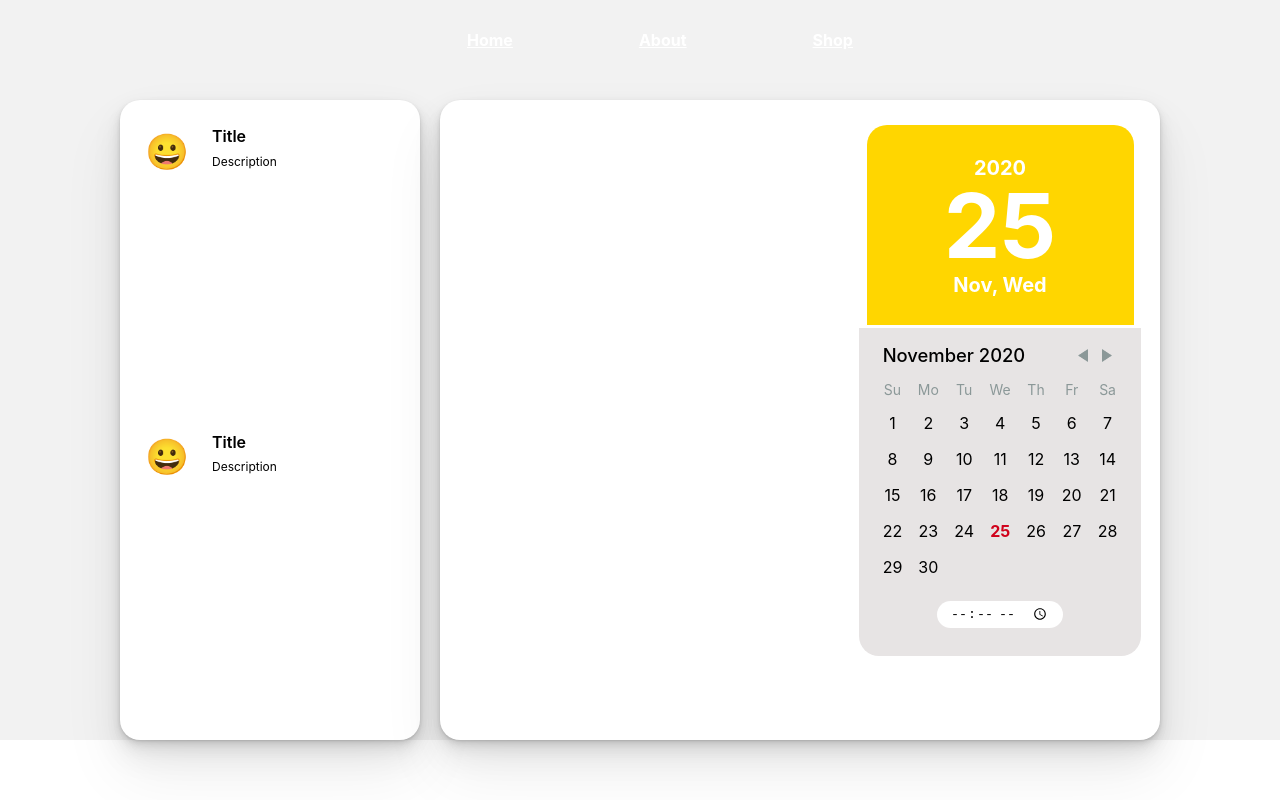
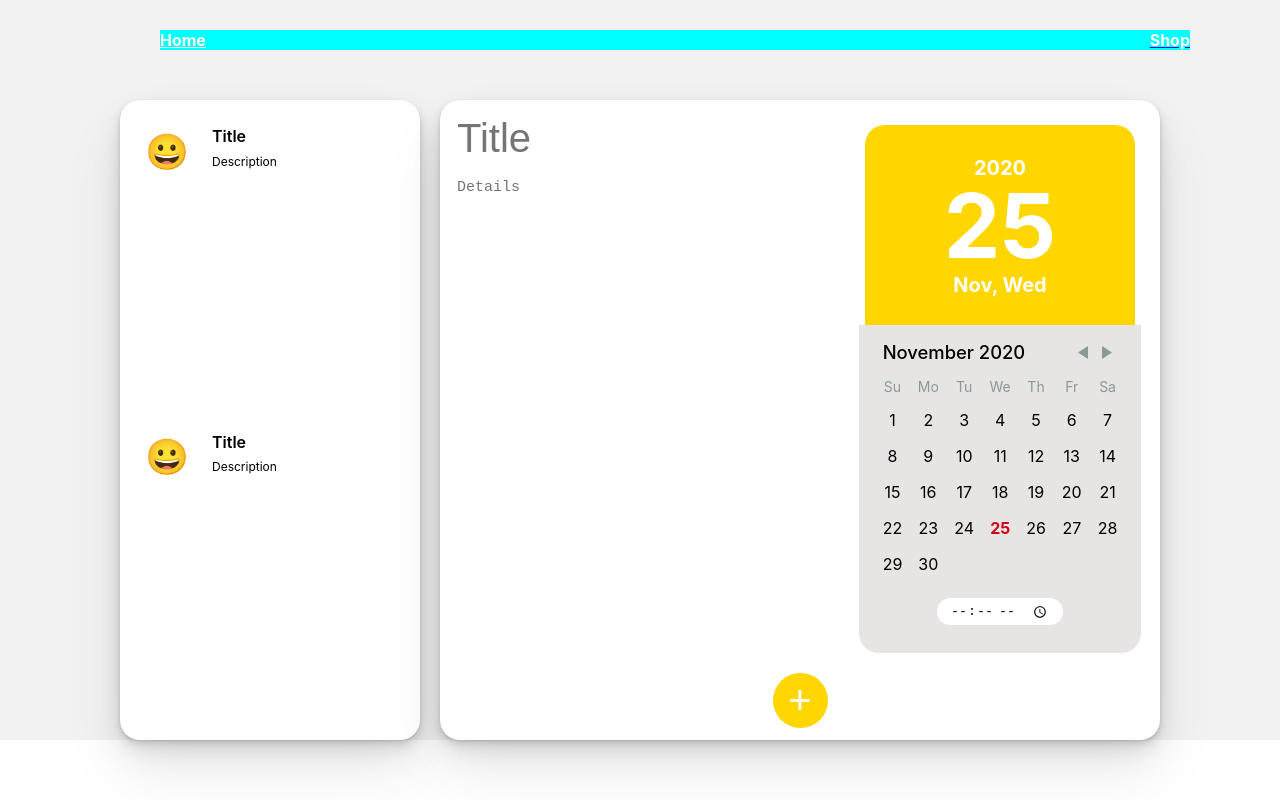
Before and after one commit to jasonxsiervo/to-do-list, a React (Create React App) app: page / in a window 1280 px wide. Built offline with nearby package versions, Linux system fonts and the light colour scheme.

Commit message:
Added a lot of css

```diff
--- a/src/Home.js
+++ b/src/Home.js
@@ -35,6 +35,11 @@ function Home() {
                     <div className="task-calendar">
                         <Calendar />
                     </div>
+                    <div className="submit-area">
+                        <button className="submit-button">
+                            +
+                        </button>
+                    </div>
                 </div>
             </div>
         </div>
--- a/src/Nav.js
+++ b/src/Nav.js
@@ -2,22 +2,15 @@ import React from 'react';
 import { Link } from 'react-router-dom'
 
 function Nav() {
-
-    const navStyle = {
-        color: 'white'
-    }
-
     return (
         <nav>
             <ul className="nav-links">
-                <Link style={navStyle} to="/">
+                <Link className="home" to="/">
                     <li>Home</li>
                 </Link>
-                <Link style={navStyle} to="/about">
-                    <li>About</li>
-                </Link>
-                <Link style={navStyle} to="/shop">
-                    <li>Shop</li>
+
+                <Link to="/shop">
+                    <li className="logout">Shop</li>
                 </Link>
 
             </ul>
--- a/src/components/Textfields.js
+++ b/src/components/Textfields.js
@@ -1,9 +1,12 @@
 import React from 'react';
+import '../styles/Textfields.css';
 
-const Textfields = () => {
+
+function Textfields() {
     return (
-        <div>
-
+        <div className="title-details-div">
+            <input type="text" className="title-textfield" placeholder="Title" />
+            <textarea type="text" className="details" rows="27" placeholder="Details" />
         </div>
     );
 };
--- a/src/styles/App.css
+++ b/src/styles/App.css
@@ -12,12 +12,28 @@ nav {
     font-weight: 700;
 }
 
+.home {
+    display: grid;
+    justify-content: start;
+    color: white;
+}
+
+.logout {
+    display: grid;
+    justify-content: end;
+    color: white;
+}
+
 .nav-links {
-    width: 40%;
-    display: flex;
+    display: grid;
+    grid-template-columns: minmax(515px, 1fr) minmax(515px, 1fr);
     justify-content: space-around;
     align-items: center;
     list-style: none;
+    background-color: aqua;
+    padding: 0;
+    margin-left: 160px;
+    margin-right: 160px;
 }
 
 .Home {
@@ -99,6 +115,7 @@ nav {
 .task-view {
     display: grid;
     grid-template-columns: minmax(400px, 1fr) 320px;
+    grid-template-rows: 560px 80px;
     border-radius: 20px;
     background-color: white;
     box-shadow: 0 1px 2px rgba(0,0,0,0.07),
@@ -108,3 +125,27 @@ nav {
                 0 16px 32px rgba(0,0,0,0.07),
                 0 32px 64px rgba(0,0,0,0.07);
 }
+
+.submit-area {
+    display: grid;
+    /* background-color: aqua; */
+    grid-column: span 2;
+    justify-content: center;
+    align-content: center;
+}
+
+.submit-button {
+    display: grid;
+    justify-content: center;
+    align-content: center;
+    align-self: center;
+    width: 55px;
+    height: 55px;
+    border: 0;
+    border-radius: 30px;
+    background-color: #FFD600;
+    font-size: 40px;
+    color: white;
+    outline: none;
+    cursor:pointer;
+}
--- a/src/styles/Calendar.css
+++ b/src/styles/Calendar.css
@@ -1,6 +1,6 @@
 .date-time {
     display: grid;
-    grid-template-columns: 267px;
+    grid-template-columns: 270px;
     grid-template-rows: 200px;
     justify-content: center;
     margin-top: 25px;
@@ -43,12 +43,12 @@
 
 .functional {
     display: grid;
-    grid-template-columns: 280px;
-    grid-template-rows: 233px;
+    grid-template-columns: 266px;
+    /* grid-template-rows: 238px; */
     justify-content: center;
     justify-items: center;
     align-items: center;
-    margin-top: 50px;;
+    /* margin-top: 50px;; */
 }
 
 .date-time-picker {
@@ -65,4 +65,5 @@
     width: 100px;
     height: 1px;
     margin-bottom: 28px;
+    outline: none;
 }
--- /dev/null
+++ b/src/styles/Textfields.css
@@ -0,0 +1,27 @@
+.title-details-div {
+    display: grid;
+    /* background-color: antiquewhite; */
+    padding: 15px;
+    grid-gap: 15px;
+}
+
+.title-textfield {
+    font-size: 40px;
+    border: 0;
+    color: #707070;
+    outline: none;
+    max-width: 1fr;
+    min-width: 300px;
+}
+
+.details {
+    display: grid;
+    font-size: 15px;
+    border: 0;
+    color: #707070;
+    max-width: 1fr;
+    min-width: 400px;
+    outline: none;
+    resize: none;
+    overflow: auto;
+}
```
Also changed, not shown: 1 other file (tests, documents, lock files or other folders).
